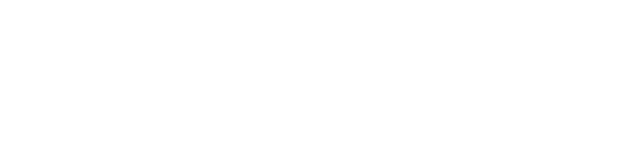
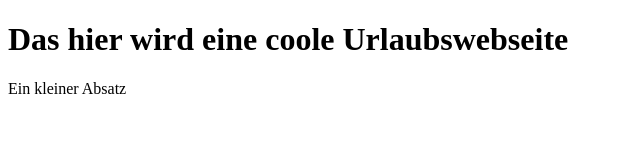
Before and after one commit to charles315test/mywebsite, a plain HTML site: page index.html in a window 1280 px wide. Shown: the whole page, without its empty margins (0-640 px from the left). Drawn offline with Linux system fonts and the light colour scheme.

Commit message:
Fixing bug: No content on website.

```diff
--- a/index.html
+++ b/index.html
@@ -6,6 +6,7 @@
     <title>Coole Urlaubswebseite</title>
   </head>
   <body>
-
+    <h1>Das hier wird eine coole Urlaubswebseite</h1>
+    <p>Ein kleiner Absatz</p>
   </body>
 </html>
```
